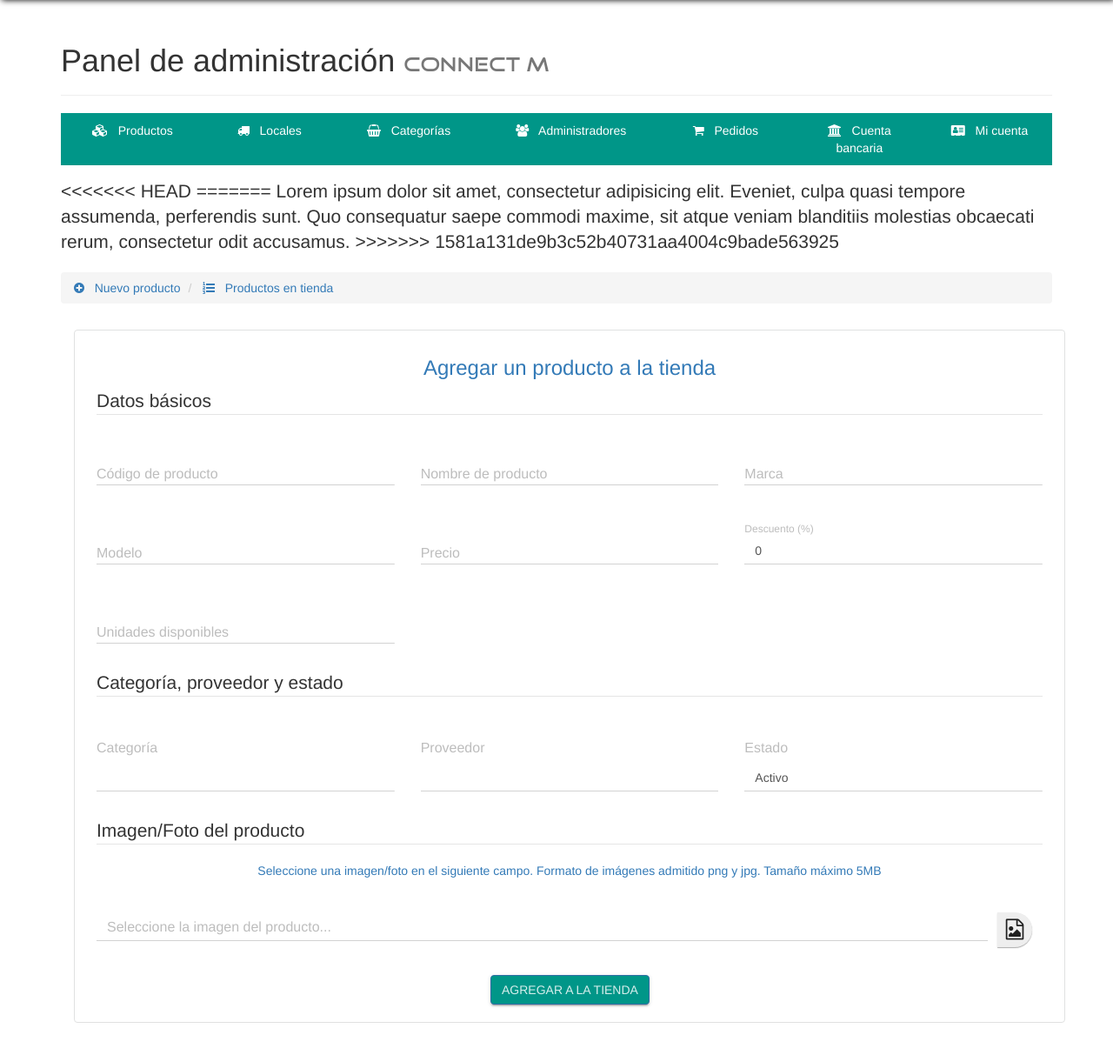
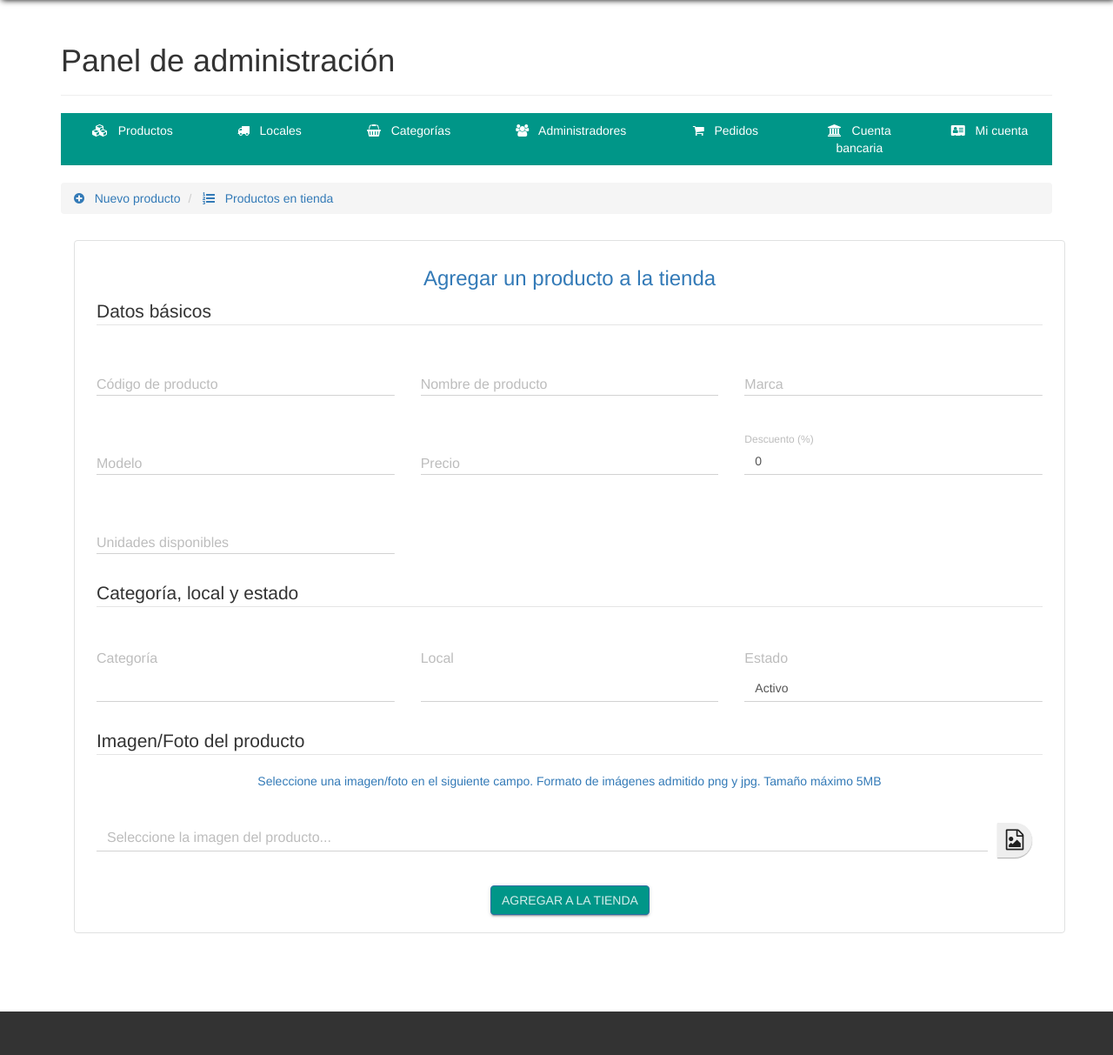
Before and after one commit to cdBeto/connect-m_backup, a PHP site: page /configAdmin.php?view=product in a window 1280 px wide. Shown: the part 80-1293 px from the top of the page at 87% size. Run offline with PHP 8.4, Linux system fonts and the light colour scheme; a user stored in the database is signed in; data that the repository does not hold is empty.

Commit message:
Eliminacion de texto basura, se cambio leyenda de proveedor por local

```diff
--- a/admin/account-view.php
+++ b/admin/account-view.php
@@ -1,6 +1,5 @@
 <p class="lead">
-    Lorem ipsum dolor sit amet, consectetur adipisicing elit. Eveniet, culpa quasi tempore assumenda, perferendis sunt. Quo consequatur saepe commodi maxime, sit atque veniam blanditiis molestias obcaecati rerum, consectetur odit accusamus.
-</p>
+    </p>
 <div class="container">
 	<div class="row">
         <div class="col-xs-12">
--- a/admin/admin-view.php
+++ b/admin/admin-view.php
@@ -1,9 +1,5 @@
 <p class="lead">
-<<<<<<< HEAD
 
-=======
-    Lorem ipsum dolor sit amet, consectetur adipisicing elit. Eveniet, culpa quasi tempore assumenda, perferendis sunt. Quo consequatur saepe commodi maxime, sit atque veniam blanditiis molestias obcaecati rerum, consectetur odit accusamus.
->>>>>>> 1581a131de9b3c52b40731aa4004c9bade563925
 </p>
 <ul class="breadcrumb" style="margin-bottom: 5px;">
     <li>
--- a/admin/adminlist-view.php
+++ b/admin/adminlist-view.php
@@ -1,6 +1,5 @@
 <p class="lead">
-    Lorem ipsum dolor sit amet, consectetur adipisicing elit. Eveniet, culpa quasi tempore assumenda, perferendis sunt. Quo consequatur saepe commodi maxime, sit atque veniam blanditiis molestias obcaecati rerum, consectetur odit accusamus.
-</p>
+   </p>
 <ul class="breadcrumb" style="margin-bottom: 5px;">
     <li>
         <a href="configAdmin.php?view=admin">
--- a/admin/category-view.php
+++ b/admin/category-view.php
@@ -1,6 +1,5 @@
 <p class="lead">
-    Lorem ipsum dolor sit amet, consectetur adipisicing elit. Eveniet, culpa quasi tempore assumenda, perferendis sunt. Quo consequatur saepe commodi maxime, sit atque veniam blanditiis molestias obcaecati rerum, consectetur odit accusamus.
-</p>
+   </p>
 <ul class="breadcrumb" style="margin-bottom: 5px;">
     <li>
         <a href="configAdmin.php?view=category">
--- a/admin/categoryinfo-view.php
+++ b/admin/categoryinfo-view.php
@@ -1,6 +1,5 @@
 <p class="lead">
-    Lorem ipsum dolor sit amet, consectetur adipisicing elit. Eveniet, culpa quasi tempore assumenda, perferendis sunt. Quo consequatur saepe commodi maxime, sit atque veniam blanditiis molestias obcaecati rerum, consectetur odit accusamus.
-</p>
+   </p>
 <ul class="breadcrumb" style="margin-bottom: 5px;">
     <li>
         <a href="configAdmin.php?view=category">
--- a/admin/categorylist-view.php
+++ b/admin/categorylist-view.php
@@ -1,6 +1,5 @@
 <p class="lead">
-    Lorem ipsum dolor sit amet, consectetur adipisicing elit. Eveniet, culpa quasi tempore assumenda, perferendis sunt. Quo consequatur saepe commodi maxime, sit atque veniam blanditiis molestias obcaecati rerum, consectetur odit accusamus.
-</p>
+    </p>
 <ul class="breadcrumb" style="margin-bottom: 5px;">
     <li>
         <a href="configAdmin.php?view=category">
--- a/admin/order-view.php
+++ b/admin/order-view.php
@@ -1,6 +1,5 @@
 <p class="lead">
-    Lorem ipsum dolor sit amet, consectetur adipisicing elit. Eveniet, culpa quasi tempore assumenda, perferendis sunt. Quo consequatur saepe commodi maxime, sit atque veniam blanditiis molestias obcaecati rerum, consectetur odit accusamus.
-</p>
+   </p>
 <div class="container">
   <div class="row">
         <div class="col-xs-12">
--- a/admin/product-view.php
+++ b/admin/product-view.php
@@ -1,9 +1,5 @@
 <p class="lead">
-<<<<<<< HEAD
 
-=======
-    Lorem ipsum dolor sit amet, consectetur adipisicing elit. Eveniet, culpa quasi tempore assumenda, perferendis sunt. Quo consequatur saepe commodi maxime, sit atque veniam blanditiis molestias obcaecati rerum, consectetur odit accusamus.
->>>>>>> 1581a131de9b3c52b40731aa4004c9bade563925
 </p>
 <ul class="breadcrumb" style="margin-bottom: 5px;">
     <li>
@@ -69,7 +65,7 @@
                               </div>
                             </div>
                             <div class="col-xs-12">
-                                <legend>Categoría, proveedor y estado</legend>
+                                <legend>Categoría, local y estado</legend>
                             </div>
                             <div class="col-xs-12 col-sm-6 col-md-4">
                               <div class="form-group">
@@ -86,7 +82,7 @@
                             </div>
                             <div class="col-xs-12 col-sm-6 col-md-4">
                               <div class="form-group">
-                                <label>Proveedor</label>
+                                <label>Local</label>
                                 <select class="form-control" name="prod-codigoP">
                                     <?php
                                         $proveedoresc=  ejecutarSQL::consultar("SELECT * FROM proveedor");
--- a/admin/productlist-view.php
+++ b/admin/productlist-view.php
@@ -1,6 +1,5 @@
 <p class="lead">
-	Lorem ipsum dolor sit amet, consectetur adipisicing elit. Nostrum voluptates, corporis nisi dolores cumque obcaecati perferendis, quisquam, ipsa commodi labore molestias dolor itaque nam cupiditate totam, ea dicta? Sit, asperiores?
-</p>
+	</p>
 <ul class="breadcrumb" style="margin-bottom: 5px;">
     <li>
         <a href="configAdmin.php?view=product">
@@ -29,7 +28,7 @@
                               <th class="text-center">Modelo</th>
                               <th class="text-center">Marca</th>
                               <th class="text-center">Stock</th>
-                              <th class="text-center">Proveedor</th>
+                              <th class="text-center">Local</th>
                               <th class="text-center">Estado</th>
                               <th class="text-center">Actualizar</th>
                               <th class="text-center">Eliminar</th>
--- a/configAdmin.php
+++ b/configAdmin.php
@@ -14,7 +14,7 @@
     <section id="prove-product-cat-config">
         <div class="container">
           <div class="page-header">
-            <h1>Panel de administración <small class="tittles-pages-logo">CONNECT M</small></h1>
+            <h1>Panel de administración <small class="tittles-pages-logo"></small></h1>
           </div>
           <!--====  Nav Tabs  ====-->
           <ul class="nav nav-tabs nav-justified" style="margin-bottom: 15px;">
--- a/registration.php
+++ b/registration.php
@@ -72,7 +72,7 @@
                               <div class="col-xs-12">
                                 <div class="form-group label-floating">
                                   <label class="control-label"><i class="fa fa-user-circle-o" aria-hidden="true"></i>&nbsp; Ingrese su nombre de usuario</label>
-                                    <input class="form-control" type="text" required name="clien-name" title="Ingrese su nombre. Máximo 9 caracteres (solamente letras y numeros sin espacios)" pattern="[a-zA-Z0-9]{1,9}" maxlength="9">
+                                    <input class="form-control" type="text" required name="clien-name" title="Ingrese su nombre de usuario. Máximo 9 caracteres (solamente letras y numeros sin espacios)" pattern="[a-zA-Z0-9]{1,9}" maxlength="9">
                                 </div>
                               </div>
                               <div class="col-xs-12 col-sm-6">
```
Also changed, not shown: admin/productinfo-view.php (+3 -4 lines), admin/provider-view.php (+5 -6 lines), admin/providerinfo-view.php (+5 -6 lines), admin/providerlist-view.php (+4 -5 lines).
